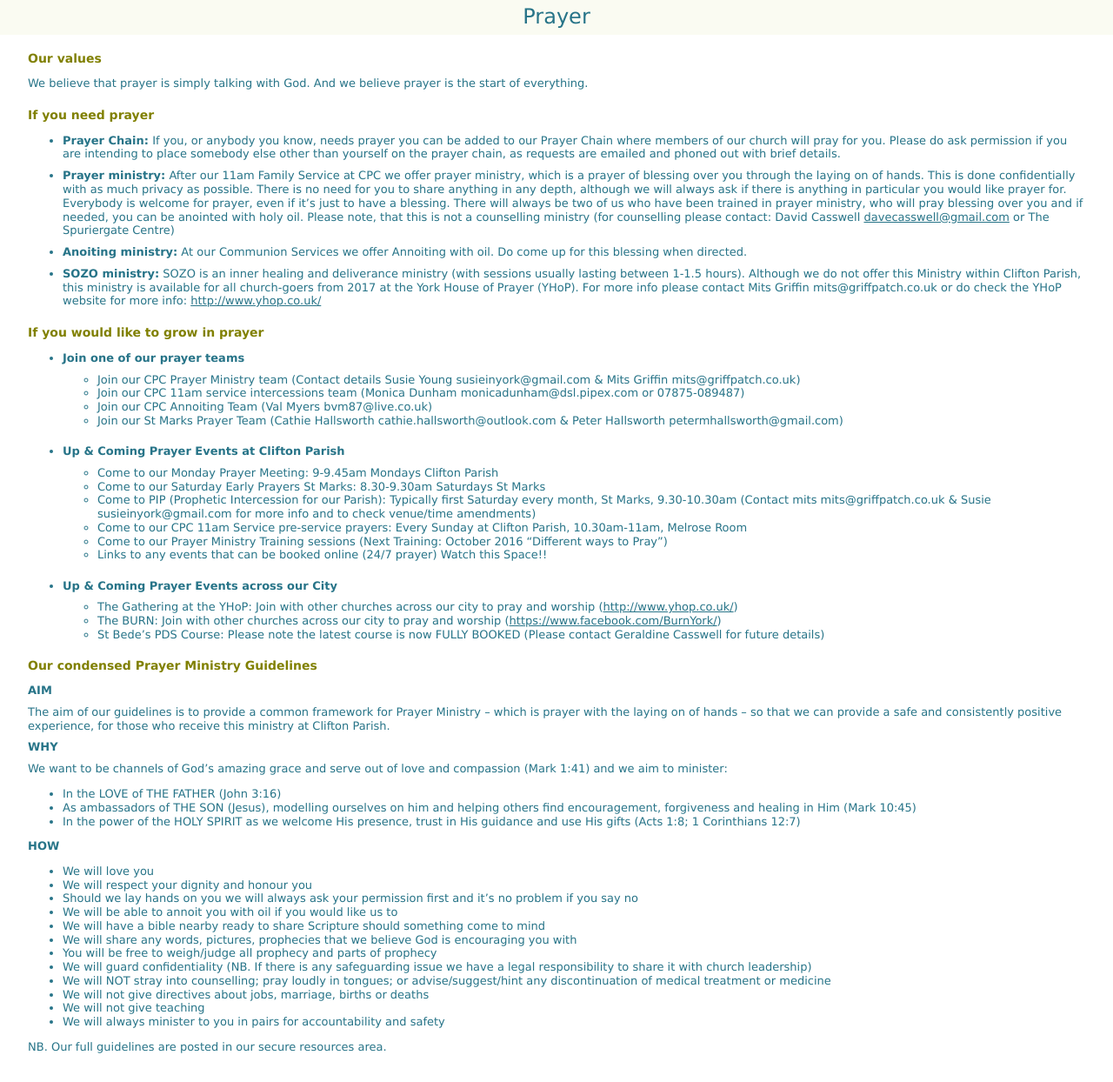
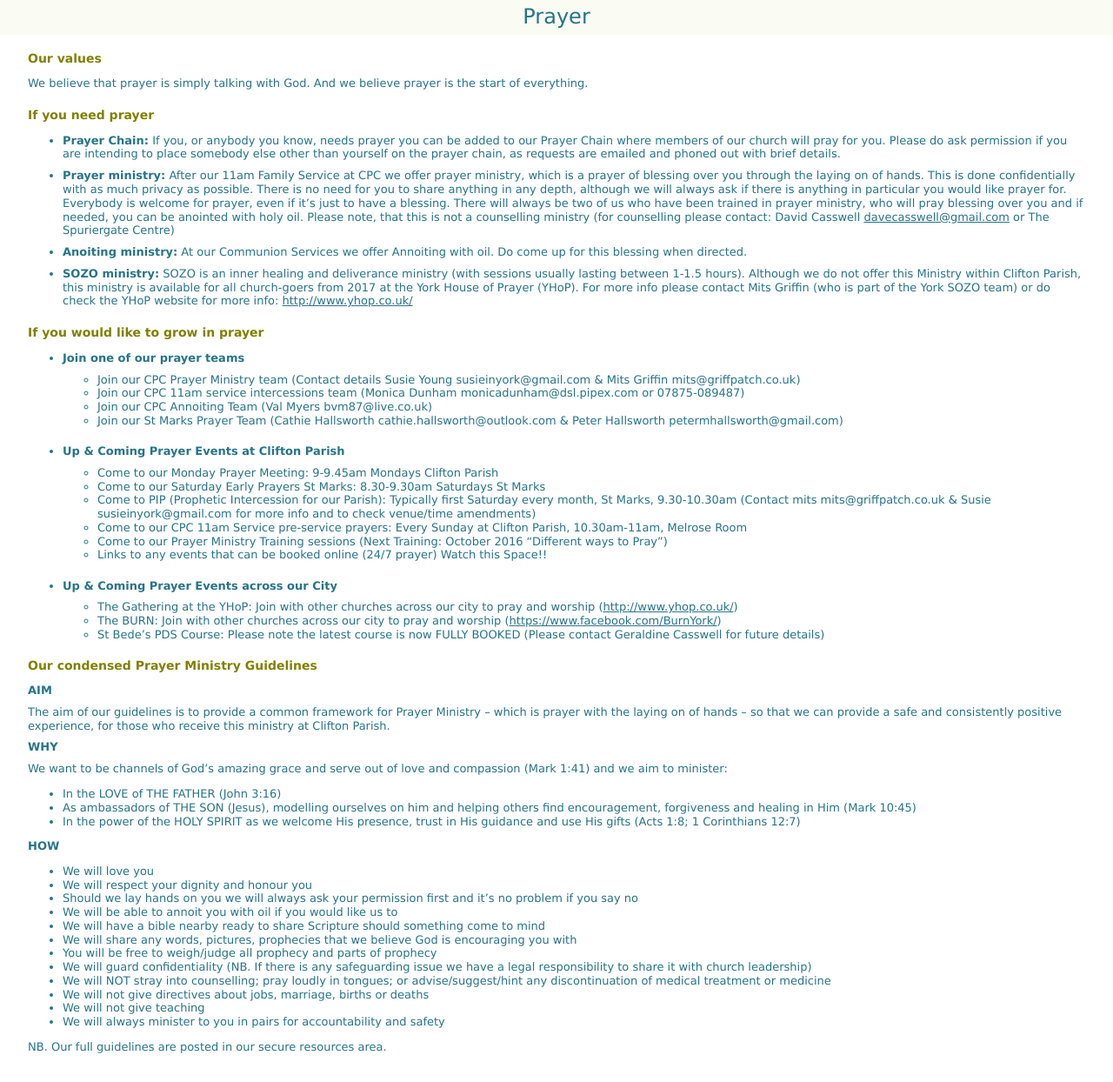
Before and after one commit to griffpatch/CPCYorkPP, a Jekyll site: the page built from pages/prayer.md, in a window 1280 px wide. Shown: the whole page at 87% size. Built offline with Jekyll 4.4.1, drawn with Linux system fonts in a browser that asks for light colours.

Commit message:
Update prayer.md

```diff
--- a/pages/prayer.md
+++ b/pages/prayer.md
@@ -21,7 +21,7 @@ If you need prayer
 
 +	**Anoiting ministry:** At our Communion Services we offer Annoiting with oil. Do come up for this blessing when directed.
 
-+	**SOZO ministry:** SOZO is an inner healing and deliverance ministry (with sessions usually lasting between 1-1.5 hours). Although we do not offer this Ministry within Clifton Parish, this ministry is available for all church-goers from 2017 at the York House of Prayer (YHoP). For more info please contact Mits Griffin mits@griffpatch.co.uk or do check the YHoP website for more info: <http://www.yhop.co.uk/>
++	**SOZO ministry:** SOZO is an inner healing and deliverance ministry (with sessions usually lasting between 1-1.5 hours). Although we do not offer this Ministry within Clifton Parish, this ministry is available for all church-goers from 2017 at the York House of Prayer (YHoP). For more info please contact Mits Griffin (who is part of the York SOZO team) or do check the YHoP website for more info: <http://www.yhop.co.uk/>
 
 If you would like to grow in prayer
 -----------------------------------
```
